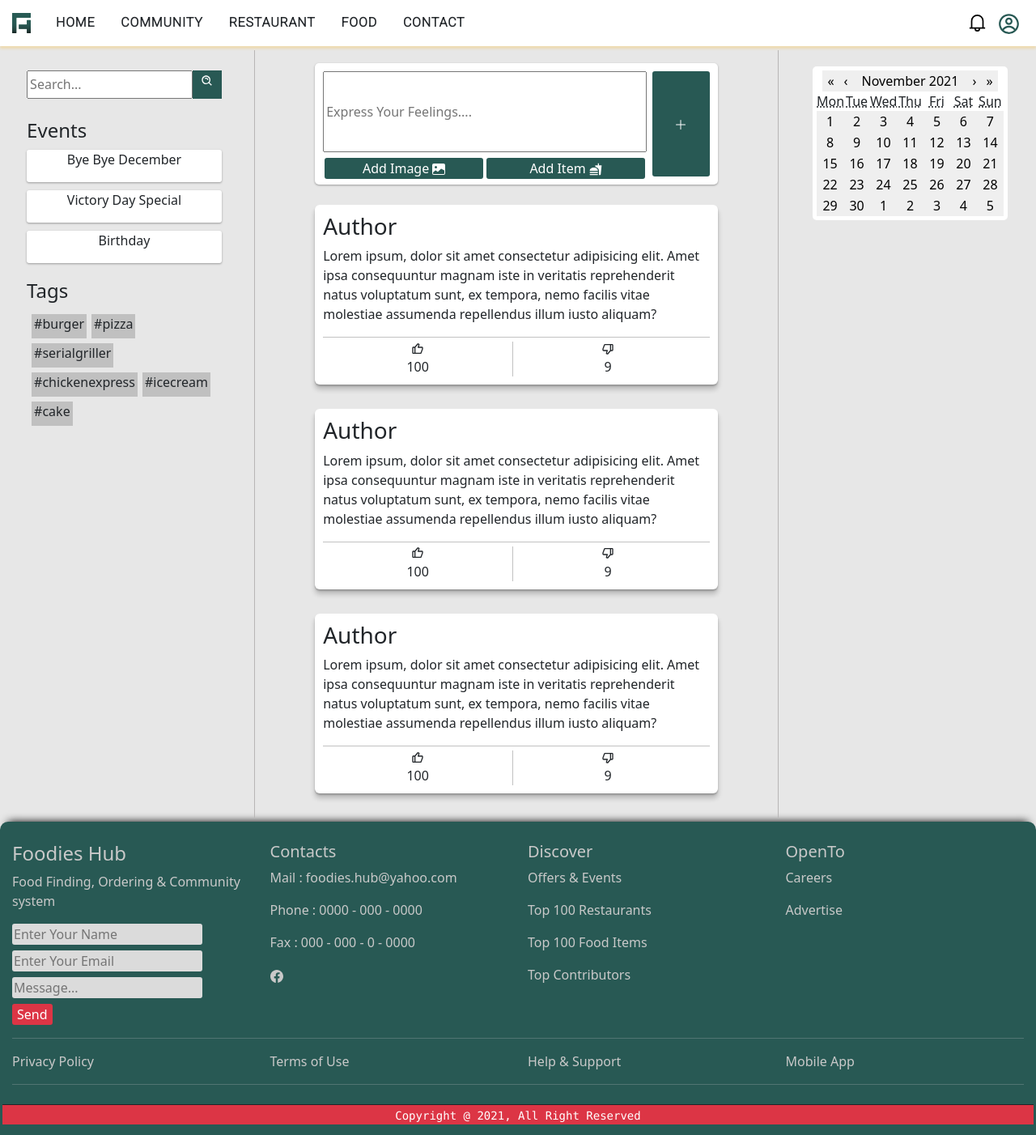
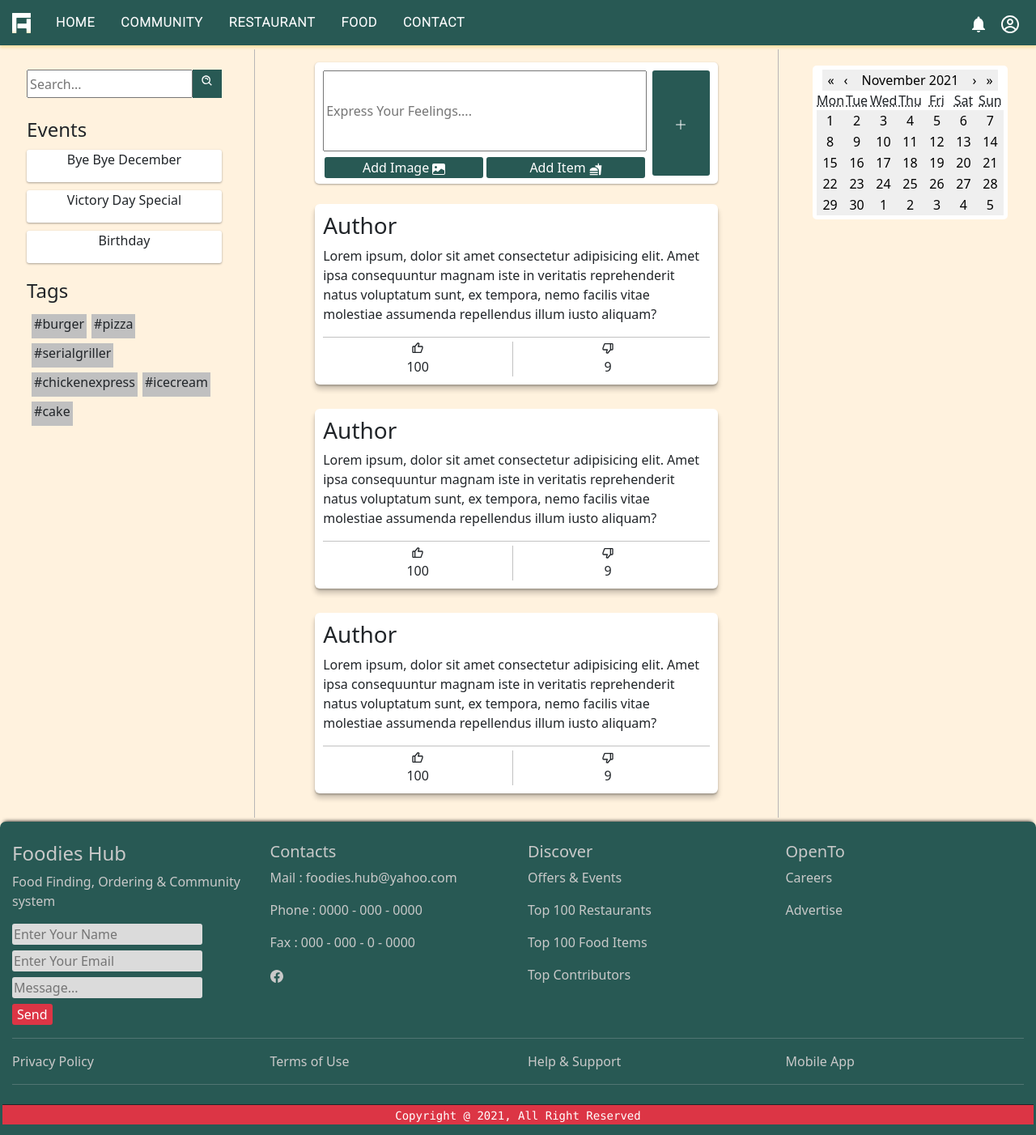
Before and after one commit to Marshmalow212/Foodies_hub, a React (Create React App) app in the folder frontend/: page /feed in a window 1280 px wide. Shown: the whole page at 81% size. Built offline with nearby package versions, Linux system fonts and the light colour scheme; a web font is replaced by a local one.

Commit message:
fixed issue

```diff
--- a/frontend/src/Feed/Feed.css
+++ b/frontend/src/Feed/Feed.css
@@ -1,6 +1,6 @@
 .feed-container {
-  background: rgb(231, 231, 231);
-  /* background: var(--alpha-color); */
+  /* background: rgb(231, 231, 231); */
+  background: #fff2de;
   overflow: hidden;
 }
 
--- a/frontend/src/Roles/RestaurateurSign.css
+++ b/frontend/src/Roles/RestaurateurSign.css
@@ -2,7 +2,9 @@
   background: linear-gradient(rgba(255, 225, 179, 0.952), white);
 }
 .r-heading {
-  background: rgba(255, 243, 225, 0.952);
+  /* background: rgba(255, 243, 225, 0.952); */
+  background: var(--beta-color);
+  color: white;
   margin: 0px 0 20px 0px;
   padding: 10px;
   text-align: center;
@@ -18,18 +20,25 @@
 .r-body {
   /* border: 1px solid black; */
   margin: auto;
-  width: 80%;
-  justify-content: space-around;
+  width: 100%;
   display: flex;
+  margin-top: 5%;
 }
 .r-form {
   text-align: center;
-  width: 40%;
   padding: 10px;
-  margin: 10px;
-  /* border: 1px solid black; */
   border-radius: 5px;
   box-shadow: 0 14px 28px rgba(0, 0, 0, 0.25), 0 10px 10px rgba(0, 0, 0, 0.22);
+}
+.r-reg {
+  width: 100%;
+  background: linear-gradient(rgba(255, 225, 179, 0.952), white);
+}
+.reg-modal {
+  margin-top: 120px;
+}
+.r-log {
+  margin: auto;
 }
 .r-input {
   padding-left: 10px;
@@ -45,12 +54,27 @@
   border-radius: 5px;
   background: var(--beta-color);
   color: white;
+  margin-top: 7px;
+}
+.r-btn-2 {
+  width: 90%;
+  height: 40px;
+  border-radius: 5px;
+  background: #44352b;
+  color: white;
+  margin-top: 7px;
+  margin-bottom: 7px;
+}
+.forgot-link {
+  justify-self: flex-end;
+  color: var(--beta-color);
+  font-weight: bold;
 }
 .resSignImg {
-  padding: 10px;
-  margin-top: 20px;
-  height: 200px;
-  width: 100%;
+  padding: 20px;
+  margin: auto;
+  height: 70%;
+  width: 45%;
 }
 .resSignImg img {
   height: 100%;
--- a/frontend/src/Roles/RestaurateurSign.js
+++ b/frontend/src/Roles/RestaurateurSign.js
@@ -1,8 +1,14 @@
-import React from 'react'
+import React,{useState} from 'react'
 import './RestaurateurSign.css'
+import {Link} from "react-router-dom"
 import bgimg from '../img/resSignPage.png'
+import { Modal } from 'reactstrap';
 
 function RestaurateurSign() {
+
+    const [regModalOpen, setRegModalOpen] = useState(false);
+    const toggleReg = () => setRegModalOpen(!regModalOpen);
+
     return (
         <div className="r-sign">
             <div className="r-heading">
@@ -10,8 +16,16 @@ function RestaurateurSign() {
             <h4>Food finding, ordering & community system.</h4>
             </div>
             <div className="r-body">
+                <div className="resSignImg" >
+                    <img src={bgimg} />
+                </div>
 
-            {/* RESTAURATEUR REGISTRATION */}
+            {/*RESTAURATEUR REGISTRATION*/ }
+            <Modal
+                className='reg-modal'
+                isOpen={regModalOpen}
+                toggle={() => setRegModalOpen(!regModalOpen)}
+            >
             <div className="r-form r-reg">
                 <form>
                     <h4>Register Your Restaurant</h4>
@@ -60,8 +74,10 @@ function RestaurateurSign() {
                     <button className="r-btn">Register</button>
                 </form>
             </div>
-            {/* <hr style={{border:"1px solid black"}}/> */}
-            <div className="vl"/>
+            </Modal>
+
+
+            {/* RESTAURATEUR LOGIN */}
             <div className="r-form r-log">
                 <form>
                     <h4>Goto Profile</h4>
@@ -77,10 +93,13 @@ function RestaurateurSign() {
                         required
                         placeholder="Enter your password"
                     ></input>
-                    <button className="r-btn">LogIn</button>
-                    <div className="resSignImg" >
+                    <br/>
+                    <Link to='#' className='forgot-link'>Forgot password</Link>
+                    <button className="r-btn" type='submit'>LogIn</button>
+                    <button className="r-btn-2" onClick={toggleReg}>Register Restaurant</button>
+                    {/* <div className="resSignImg" >
                         <img src={bgimg} />
-                    </div>
+                    </div> */}
                 </form>
             </div>
             </div>
--- a/frontend/src/Templates/Cart.css
+++ b/frontend/src/Templates/Cart.css
@@ -10,6 +10,11 @@
   right: 25px;
   bottom: 50px;
 }
+.cart-box:hover {
+  background: #33635a;
+  height: 47px;
+  width: 47px;
+}
 .cart-icon {
   margin: auto;
   color: white;
--- a/frontend/src/Templates/Footer.css
+++ b/frontend/src/Templates/Footer.css
@@ -2,9 +2,9 @@
   background: var(--beta-color);
   padding: 25px 15px 5px 15px;
   color: rgb(201, 201, 201);
-  box-shadow: 0px -10px 10px -10px rgba(0, 0, 0, 0.99);
-  border-top-left-radius: 10px;
-  border-top-right-radius: 10px;
+  box-shadow: 0px -5px 5px -5px rgba(0, 0, 0, 0.99);
+  border-top-left-radius: 7px;
+  border-top-right-radius: 7px;
 }
 .copyright {
   color: white;
--- a/frontend/src/Templates/Header.css
+++ b/frontend/src/Templates/Header.css
@@ -3,15 +3,16 @@
   padding-right: 15px;
 }
 .header-container {
-  background: white;
+  background: var(--beta-color);
   box-shadow: 0 1px 1px 0 rgba(0, 0, 0, 0), 0 3px 3px 0 rgba(255, 188, 43, 0.3);
   position: sticky;
   top: 0;
   width: 100%;
   /* font-weight: 200; */
+  color: white;
 }
-a {
-  color: rgb(0, 0, 0);
+.nav-link {
+  color: rgb(255, 255, 255);
   text-transform: uppercase;
   text-decoration: none;
   letter-spacing: 0.05em;
@@ -20,7 +21,7 @@ a {
   position: relative;
   font-weight: bold;
 }
-a:after {
+.nav-link:after {
   background: none repeat scroll 0 0 transparent;
   bottom: 0;
   content: "";
@@ -28,26 +29,36 @@ a:after {
   height: 2px;
   left: 50%;
   position: absolute;
-  background: #285954;
+  background: var(--alpha-color);
   transition: width 0.3s ease 0s, left 0.3s ease 0s;
   width: 0;
 }
-a:hover:after {
+.nav-link:hover:after {
   width: 100%;
   left: 0;
 }
 .foodies-profile {
-  color: #285954;
-  font-size: 27px;
+  color: #ffffff;
+  font-size: 24px;
   margin-right: 20px;
 }
+.foodies-profile:hover {
+  color: var(--alpha-color);
+}
 .foodies-notification {
-  color: #285954;
-  font-size: 21px;
+  color: #ffffff;
+  font-size: 24px;
   margin-right: 15px;
+}
+.foodies-notification:hover {
+  color: var(--alpha-color);
 }
 
 /* user sign modal styles */
-.user-sign-modal{
-  background:rgba(255, 188, 43, 0);
+.user-sign-modal {
+  background: rgba(255, 188, 43, 0);
+  float: right;
+  margin-right: 15px;
+  margin-top: 64px;
+  width: 400px;
 }
--- a/frontend/src/Templates/Header.js
+++ b/frontend/src/Templates/Header.js
@@ -1,9 +1,9 @@
 import React, { Component } from 'react';
 import ReactDOM from 'react-dom';
-import fhlogo from "../fh_logo.png"
+import fhlogo from "../fh_logo_white.png"
 import "./Header.css"
 import { CgProfile } from "react-icons/cg";
-import { GrNotification } from "react-icons/gr";
+import { MdNotifications } from "react-icons/md";
 import UserSign from '../Roles/UserSign';
 import Home from '../Home/Home';
 import { Modal, ModalBody } from 'reactstrap';
@@ -57,14 +57,14 @@ class Header extends Component {
                     <nav className="navbar navbar-expand-lg">
                         <a href="#" className="fhlogo" ><img src={fhlogo} alt="logo" width="23" height="25" /></a>
                         <ul className="nav me-auto mb-2 mb-lg-0 mr-2 ">
-                            <li className="nav-item "><a href="/" className="nav-link text-dark">Home</a></li>
-                            <li className="nav-item "><a href="#" className="nav-link text-dark">Community</a></li>
-                            <li className="nav-item "><a href="/restaurant" className="nav-link text-dark">Restaurant</a></li>
-                            <li className="nav-item "><a href="/food" className="nav-link text-dark">Food</a></li>
-                            <li className="nav-item "><a href="#" className="nav-link text-dark">Contact</a></li>
+                            <li className="nav-item "><a href="/" className="nav-link text-light">Home</a></li>
+                            <li className="nav-item "><a href="#" className="nav-link text-light">Community</a></li>
+                            <li className="nav-item "><a href="/restaurant" className="nav-link text-light">Restaurant</a></li>
+                            <li className="nav-item "><a href="/food" className="nav-link text-light">Food</a></li>
+                            <li className="nav-item "><a href="#" className="nav-link text-light">Contact</a></li>
 
                         </ul>
-                        <a href="#" className="foodies-notification"><GrNotification /></a>
+                        <a href="#" className="foodies-notification"><MdNotifications /></a>
                         {/* <a href="#" className="foodies-profile">
                         <CgProfile/></a> */}
                         <a className="foodies-profile" onClick={this.stateSign}>
```
Also changed, not shown: frontend/package.json (+0 -7 lines), frontend/src/fh_logo_white.png (added), 1 other file (tests, documents, lock files or other folders).
